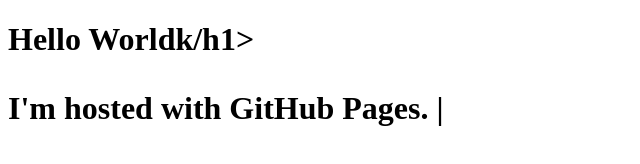
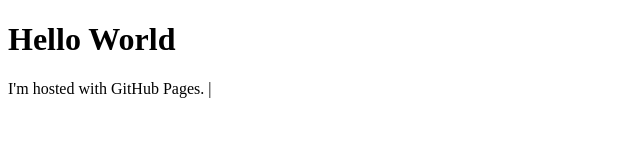
Before and after one commit to sultaz/sultaz.github.io, a plain HTML site: page index.html in a window 1280 px wide. Shown: the whole page, without its empty margins (0-640 px from the left). Drawn offline with Linux system fonts and the light colour scheme.

Commit message:
Update index.html

```diff
--- a/index.html
+++ b/index.html
@@ -1,7 +1,7 @@
 <!DOCTYPE html>
 <html>
 <body>
-<h1>Hello Worldk/h1>
+<h1>Hello World </h1>
 <p>I'm hosted with GitHub Pages.</p›
 </body>
 </html>|
```
